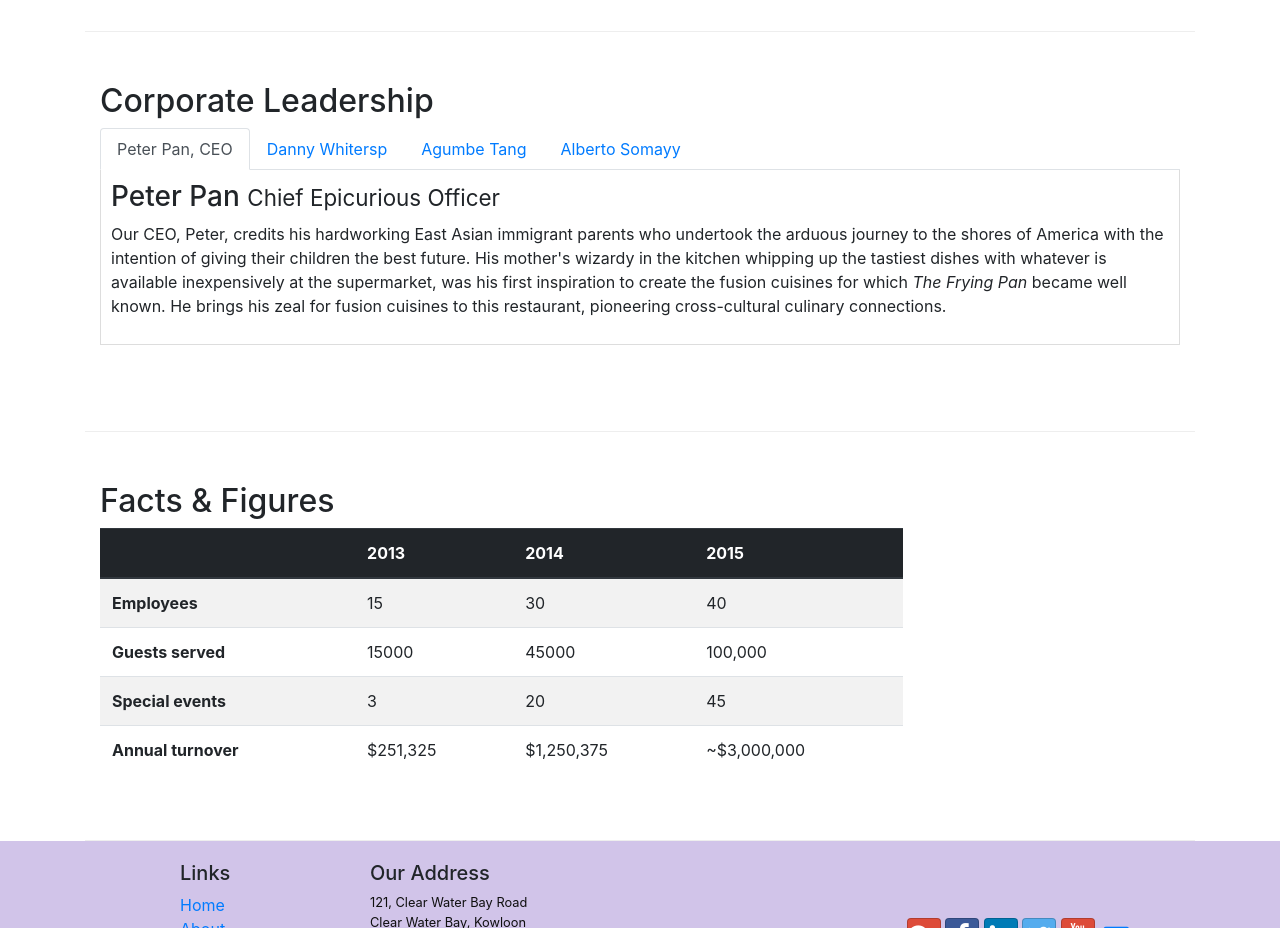
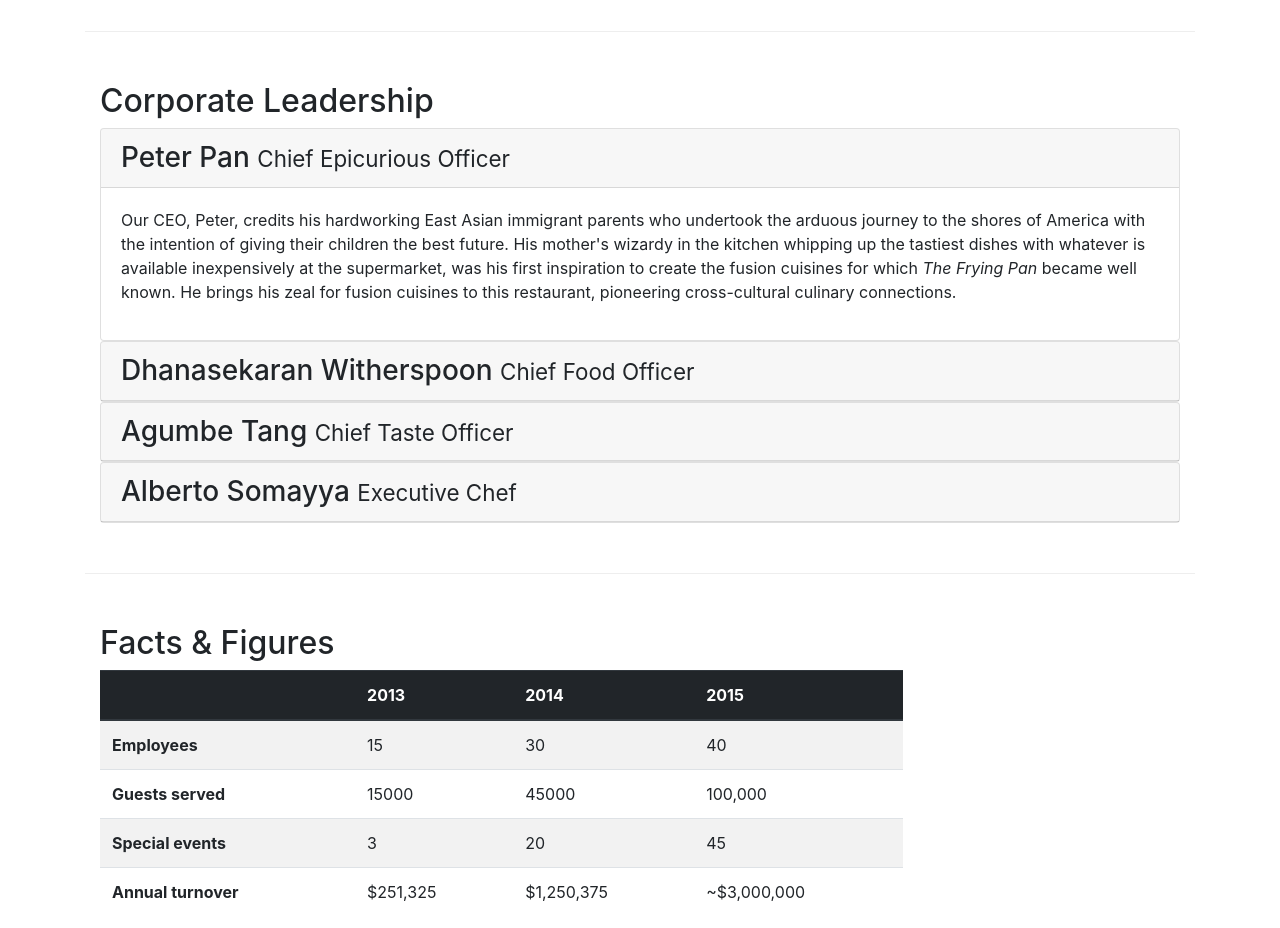
Before and after one commit to Coletin/TestBoostrap, a website: page aboutus.html in a window 1280 px wide. Shown: the part 940-1868 px from the top of the page. Drawn offline with nearby package versions, Linux system fonts and the light colour scheme.

Commit message:
Accordion

```diff
--- a/aboutus.html
+++ b/aboutus.html
@@ -114,8 +114,7 @@
         <div class="row row-content">
             <div class="col-12">
                 <h2>Corporate Leadership</h2>
-
-                <ul class="nav nav-tabs">
+                <!-- <ul class="nav nav-tabs">
                     <li class="nav-item">
                         <a class="nav-link active" href="#peter" role="tab" data-toggle="tab">Peter Pan, CEO</a>
                     </li>
@@ -128,8 +127,8 @@
                     <li class="nav-item">
                         <a class="nav-link" href="#alberto" role="tab" data-toggle="tab">Alberto Somayy</a>
                     </li>
-                </ul>
-                <div class="tab-content">
+                </ul> -->
+                <!-- <div class="tab-content">
                     <div role="tab-panel" class="tab-pane fade show active" id="peter">
                         <h3>Peter Pan <small>Chief Epicurious Officer</small></h3>
                         <p class="d-none d-sm-block">Our CEO, Peter, credits his hardworking East Asian immigrant parents who undertook the arduous journey to the shores of America with the intention of giving their children the best future. His mother's wizardy in the kitchen whipping up the tastiest dishes with whatever is available inexpensively at the supermarket, was his first inspiration to create the fusion cuisines for which <em>The Frying Pan</em> became well known. He brings his zeal for fusion cuisines to this restaurant, pioneering cross-cultural culinary connections.</p>
@@ -145,6 +144,64 @@
                     <div role="tab-panel" class="tab-pane fade show" id="alberto">
                         <h3>Alberto Somayya <small>Executive Chef</small></h3>
                         <p class="d-none d-sm-block">Award winning three-star Michelin chef with wide International experience having worked closely with whos-who in the culinary world, he specializes in creating mouthwatering Indo-Italian fusion experiences. He says, <em>Put together the cuisines from the two craziest cultures, and you get a winning hit! Amma Mia!</em></p>
+                    </div>
+                </div> -->
+                <div id="accordion">
+                    <div class="card">
+                        <div class="card-header" role="tab" id="peterhead">
+                            <h3 class="mb-0">
+                                <a data-toggle="collapse" data-target="#peter">
+                                    Peter Pan <small>Chief Epicurious Officer</small>
+                                </a>
+                            </h3>
+                        </div>
+                        <div role="tab-panel" class="collapse fade show" id="peter" data-parent="#accordion">
+                            <div class="card-body">
+                                <p class="d-none d-sm-block">Our CEO, Peter, credits his hardworking East Asian immigrant parents who undertook the arduous journey to the shores of America with the intention of giving their children the best future. His mother's wizardy in the kitchen whipping up the tastiest dishes with whatever is available inexpensively at the supermarket, was his first inspiration to create the fusion cuisines for which <em>The Frying Pan</em> became well known. He brings his zeal for fusion cuisines to this restaurant, pioneering cross-cultural culinary connections.</p>
+                            </div>
+                        </div>
+                    </div>
+                    <div class="card">
+                        <div class="card-header" role="tab" id="dannyhead">
+                            <h3 class="mb-0">
+                                <a data-toggle="collapse" data-target="#danny">
+                                    Dhanasekaran Witherspoon <small>Chief Food Officer</small>
+                                </a>
+                            </h3>
+                        </div>
+                        <div role="tab-panel" class="collapse fade" id="danny" data-parent="#accordion">
+                            <div class="card-body">
+                                <p class="d-none d-sm-block">Our CFO, Danny, as he is affectionately referred to by his colleagues, comes from a long established family tradition in farming and produce. His experiences growing up on a farm in the Australian outback gave him great appreciation for varieties of food sources. As he puts it in his own words, <em>Everything that runs, wins, and everything that stays, pays!</em></p>
+                            </div>
+                        </div>
+                    </div>
+                    <div class="card">
+                        <div class="card-header" role="tab" id="agumbehead">
+                            <h3 class="mb-0">
+                                <a data-toggle="collapse" data-target="#agumbe">
+                                    Agumbe Tang <small>Chief Taste Officer</small>
+                                </a>
+                            </h3>
+                        </div>
+                        <div role="tab-panel" class="collapse fade" id="agumbe" data-parent="#accordion">
+                            <div class="card-body">
+                                <p class="d-none d-sm-block">Blessed with the most discerning gustatory sense, Agumbe, our CTO, personally ensures that every dish that we serve meets his exacting tastes. Our chefs dread the tongue lashing that ensues if their dish does not meet his exacting standards. He lives by his motto, <em>You click only if you survive my lick.</em></p>
+                            </div>
+                        </div>
+                    </div>
+                    <div class="card">
+                        <div class="card-header" role="tab" id="albertohead">
+                            <h3 class="mb-0">
+                                <a data-toggle="collapse" data-target="#alberto">
+                                    Alberto Somayya <small>Executive Chef</small>
+                                </a>
+                            </h3>
+                        </div>
+                        <div role="tab-panel" class="collapse fade" id="alberto" data-parent="#accordion">
+                            <div class="card-body">
+                                <p class="d-none d-sm-block">Award winning three-star Michelin chef with wide International experience having worked closely with whos-who in the culinary world, he specializes in creating mouthwatering Indo-Italian fusion experiences. He says, <em>Put together the cuisines from the two craziest cultures, and you get a winning hit! Amma Mia!</em></p>
+                            </div>
+                        </div>
                     </div>
                 </div>
             </div>
```
